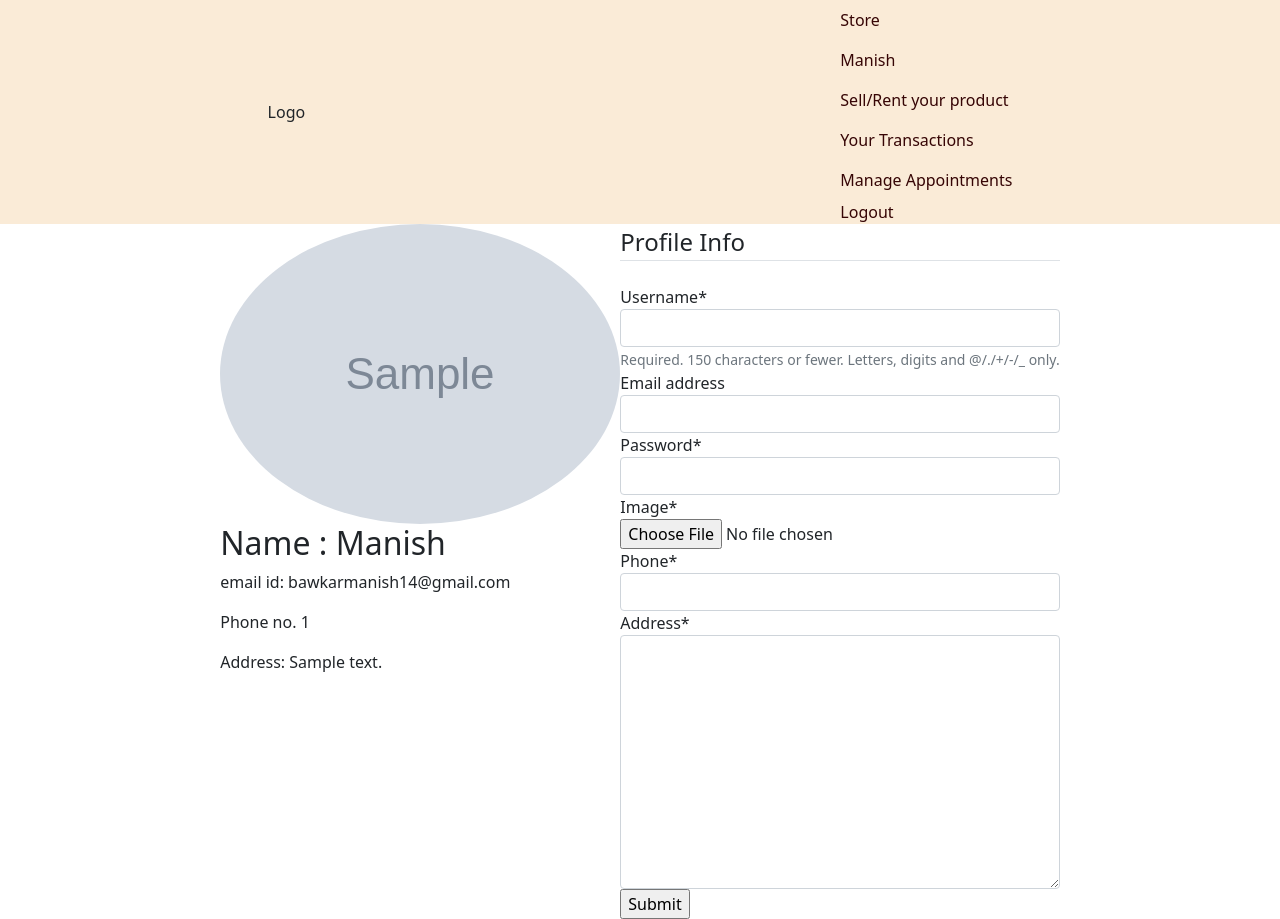
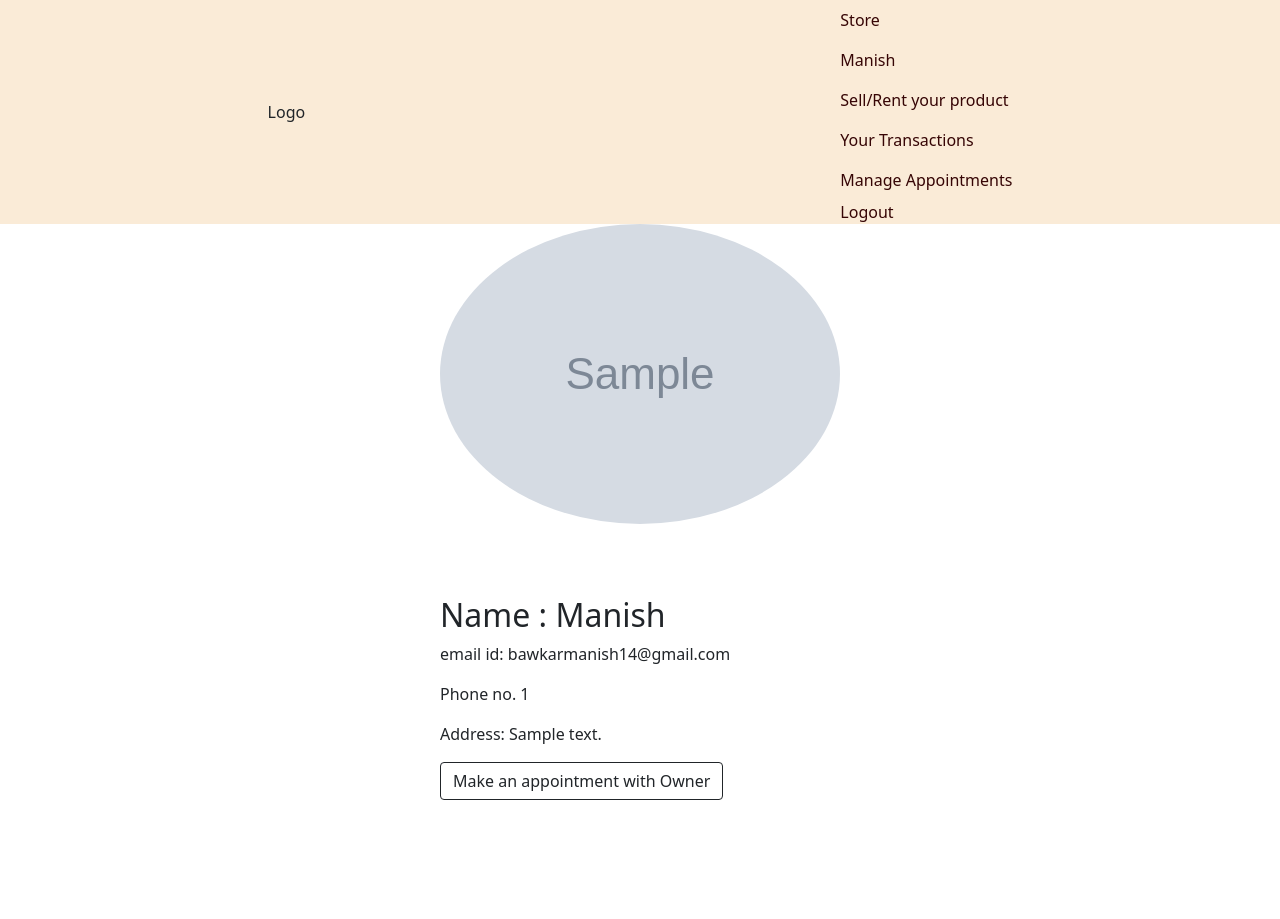
Before and after one commit to manish142000/stryvs, a Django app: template users/templates/profile.html in a window 1280 px wide. After the commit the page ends 800 px from the top, so only its background shows below. Run offline with Django 4.2, Linux system fonts and the light colour scheme; the template is opened without the code that fills it: values that come from a table or form of the project are taken from there, others are empty; a user stored in the database is signed in; data comes from the database, SQL or seed files in the repository; both versions use the stored data as it was after the commit; tables that the repository leaves empty hold one stand-in row (values such as "Sample post"); grey boxes marked "Sample" are stand-in pictures; some libraries are stand-ins or nearby versions.

Commit message:
Profile commit

```diff
--- a/users/templates/profile.html
+++ b/users/templates/profile.html
@@ -4,20 +4,24 @@
 <div class="content-section d-flex justify-content-center">
     <div class="media">
         <img style="border-radius: 50%;" class="rounded-circle account-img" src="{{ profile.image.url }}">
+        <br><br><br><br>
         <div class="media-body">
             <h2 class="account-heading">Name : {{ profile.user.username }}</h2>
             <p >email id: {{ profile.user.email }}</p>
             <p >Phone no. {{ profile.phone }}</p>
             <p >Address: {{ profile.address }}</p>
         </div>
-        {% if request.user.id != profile.user.id %}
+        {% if request.user.id != owner_id %}
         <a class = "btn btn-outline-dark" href="{% url 'make-appointments' product_id %}">Make an appointment with Owner</a>
         {% endif %}
     </div>
 
-    {% if profile.user.id == request.user.id %}
+    {% if owner_id == request.user.id %}
+        <h1>Update Your Profile here!</h1>
+        <br><br>
         <form method="POST" enctype="multipart/form-data">
             {% csrf_token %}
+            <br><br>
             <fieldset class="form-group">
                 <legend class="border-bottom mb-4">Profile Info</legend>
                 {{ u_form|crispy }}
--- a/users/views.py
+++ b/users/views.py
@@ -62,6 +62,8 @@
             return render(request, 'profile.html', { 'product_id': product_id, 'owner_id': owner_id, 'profile' : profile, 'logged_in' : request.user  })
 
 
+    u_form = UserUpdateForm()
+    p_form = ProfileUpdateForm()
     obj = User.objects.get(id = owner_id)
     print(obj.username)
     profile = None
```
Also changed, not shown: db.sqlite3, media/products/antique1.jpeg (added).
